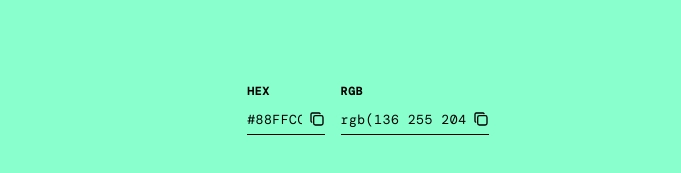
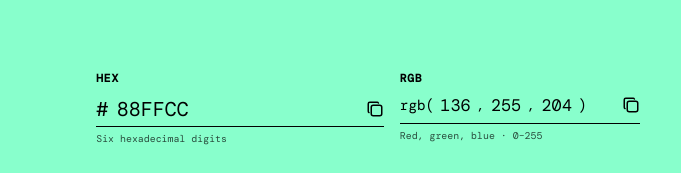
Before and after one commit to codybarr/colors, a SvelteKit app: page / in a window 1280 px wide. Shown: the part 624-797 px from the top of the page, without its empty margins (272-953 px from the left). Built offline with nearby package versions, Linux system fonts and the light colour scheme; a web font is replaced by a local one.

Commit message:
fix: improve input validation

```diff
--- a/src/routes/ColorRepresentations.svelte
+++ b/src/routes/ColorRepresentations.svelte
@@ -6,7 +6,6 @@
 let {
   hex,
   rgb,
-    oklch,
   oninput,
 }: {
   hex: string;
@@ -14,8 +13,12 @@
   oklch: string | null;
   oninput: (value: string) => void;
 } = $props();
-  let hexValue = $derived(hex);
-  let rgbValue = $derived(rgb);
+
+const rgbChannels = $derived(rgb.match(/\d+/g)?.slice(0, 3) ?? ["0", "0", "0"]);
+let hexValue = $derived(hex.slice(1));
+let redValue = $derived(rgbChannels[0]);
+let greenValue = $derived(rgbChannels[1]);
+let blueValue = $derived(rgbChannels[2]);
 let copied = $state<string | null>(null);
 
 function updateColor(value: string) {
@@ -24,13 +27,49 @@
 }
 
 function updateHex(event: Event) {
-    hexValue = (event.currentTarget as HTMLInputElement).value;
-    updateColor(hexValue);
+  hexValue = (event.currentTarget as HTMLInputElement).value
+    .replace(/[^0-9a-f]/gi, "")
+    .slice(0, 6)
+    .toUpperCase();
+  updateColor(`#${hexValue}`);
 }
 
-  function updateRgb(event: Event) {
-    rgbValue = (event.currentTarget as HTMLInputElement).value;
-    updateColor(rgbValue);
+function updateRgbChannel(channel: "red" | "green" | "blue", event: Event) {
+  const value = (event.currentTarget as HTMLInputElement).value;
+  if (!/^\d{0,3}$/.test(value)) return;
+
+  if (channel === "red") redValue = value;
+  if (channel === "green") greenValue = value;
+  if (channel === "blue") blueValue = value;
+
+  const channels = [redValue, greenValue, blueValue];
+  if (
+    channels.every((entry) => /^\d{1,3}$/.test(entry) && Number(entry) <= 255)
+  ) {
+    updateColor(`rgb(${channels.join(" ")})`);
+  }
+}
+
+function resetRgbChannel(channel: "red" | "green" | "blue") {
+  if (
+    channel === "red" &&
+    (!/^\d{1,3}$/.test(redValue) || Number(redValue) > 255)
+  )
+    redValue = rgbChannels[0];
+  if (
+    channel === "green" &&
+    (!/^\d{1,3}$/.test(greenValue) || Number(greenValue) > 255)
+  )
+    greenValue = rgbChannels[1];
+  if (
+    channel === "blue" &&
+    (!/^\d{1,3}$/.test(blueValue) || Number(blueValue) > 255)
+  )
+    blueValue = rgbChannels[2];
+}
+
+function isInvalidChannel(value: string) {
+  return value !== "" && (!/^\d{1,3}$/.test(value) || Number(value) > 255);
 }
 
 async function copyValue(label: string, value: string) {
@@ -50,61 +89,108 @@
   class="mt-10 flex flex-wrap justify-center gap-4 text-[clamp(0.7rem,1.8vw,0.82rem)] leading-[1.6] tracking-[0.04em]"
   aria-label="Color representations"
 >
-  <div class="grid gap-1">
+  <div class="grid min-w-44 gap-1">
     <label
       class="text-[0.7rem] font-bold tracking-[0.08em] uppercase"
       for="hex-color-value">Hex</label
     >
-    <div class="flex items-center border-b border-current">
+    <div class="flex items-center gap-2 border-b border-current py-1">
+      <span aria-hidden="true" class="text-[1.25rem] leading-none">#</span>
       <input
-        class="w-[7ch] min-w-0 rounded-none border-0 bg-transparent py-1 font-inherit text-inherit focus-visible:outline-3 focus-visible:outline-current focus-visible:outline-offset-4"
+        class="min-w-0 flex-1 rounded-none border-0 bg-transparent p-0 font-inherit text-[1.25rem] leading-none tracking-normal uppercase tabular-nums focus-visible:outline-3 focus-visible:outline-current focus-visible:outline-offset-4"
         id="hex-color-value"
         aria-label="Hex color value"
+        aria-describedby="hex-color-help"
+        autocomplete="off"
+        inputmode="text"
+        maxlength="7"
+        pattern="[0-9A-Fa-f]{6}"
         value={hexValue}
         oninput={updateHex}
       />
       <button
-        class="grid cursor-pointer border-0 bg-transparent py-[0.2rem] pr-0 pl-[0.4rem] text-inherit focus-visible:outline-3 focus-visible:outline-current focus-visible:outline-offset-4"
+        class="grid shrink-0 cursor-pointer border-0 bg-transparent p-0 text-inherit focus-visible:outline-3 focus-visible:outline-current focus-visible:outline-offset-4"
         type="button"
         aria-label="Copy hex value"
-        onclick={() => copyValue("Hex", hexValue)}
+        onclick={() => copyValue("Hex", hex)}
       >
         {#if copied === "Hex"}
-          <IconCheck aria-hidden="true" size={16} stroke={2} />
+          <IconCheck aria-hidden="true" size={18} stroke={2} />
         {:else}
-          <IconCopy aria-hidden="true" size={16} stroke={2} />
+          <IconCopy aria-hidden="true" size={18} stroke={2} />
         {/if}
       </button>
     </div>
+    <p
+      class="m-0 text-[0.62rem] tracking-normal opacity-70"
+      id="hex-color-help"
+    >
+      Six hexadecimal digits
+    </p>
   </div>
 
-  <div class="grid gap-1">
-    <label
-      class="text-[0.7rem] font-bold tracking-[0.08em] uppercase"
-      for="rgb-color-value">RGB</label
+  <fieldset class="grid min-w-[15rem] gap-1 border-0 p-0">
+    <legend class="p-0 text-[0.7rem] font-bold tracking-[0.08em] uppercase"
+      >RGB</legend
     >
-    <div class="flex items-center border-b border-current">
+    <div class="flex items-center gap-1.5 border-b border-current py-1">
+      <span aria-hidden="true" class="text-[0.9rem] tracking-normal">rgb(</span>
       <input
-        class="w-[16ch] min-w-0 rounded-none border-0 bg-transparent py-1 font-inherit text-inherit focus-visible:outline-3 focus-visible:outline-current focus-visible:outline-offset-4"
-        id="rgb-color-value"
-        aria-label="RGB color value"
-        value={rgbValue}
-        oninput={updateRgb}
+        class="w-[3ch] min-w-0 rounded-none border-0 bg-transparent p-0 text-center font-inherit text-[1.05rem] leading-none tracking-normal tabular-nums focus-visible:outline-3 focus-visible:outline-current focus-visible:outline-offset-4"
+        id="rgb-red-value"
+        aria-label="Red channel"
+        aria-invalid={isInvalidChannel(redValue)}
+        autocomplete="off"
+        inputmode="numeric"
+        maxlength="3"
+        value={redValue}
+        oninput={(event) => updateRgbChannel("red", event)}
+        onblur={() => resetRgbChannel("red")}
       />
+      <span aria-hidden="true">,</span>
+      <input
+        class="w-[3ch] min-w-0 rounded-none border-0 bg-transparent p-0 text-center font-inherit text-[1.05rem] leading-none tracking-normal tabular-nums focus-visible:outline-3 focus-visible:outline-current focus-visible:outline-offset-4"
+        id="rgb-green-value"
+        aria-label="Green channel"
+        aria-invalid={isInvalidChannel(greenValue)}
+        autocomplete="off"
+        inputmode="numeric"
+        maxlength="3"
+        value={greenValue}
+        oninput={(event) => updateRgbChannel("green", event)}
+        onblur={() => resetRgbChannel("green")}
+      />
+      <span aria-hidden="true">,</span>
+      <input
+        class="w-[3ch] min-w-0 rounded-none border-0 bg-transparent p-0 text-center font-inherit text-[1.05rem] leading-none tracking-normal tabular-nums focus-visible:outline-3 focus-visible:outline-current focus-visible:outline-offset-4"
+        id="rgb-blue-value"
+        aria-label="Blue channel"
+        aria-invalid={isInvalidChannel(blueValue)}
+        autocomplete="off"
+        inputmode="numeric"
+        maxlength="3"
+        value={blueValue}
+        oninput={(event) => updateRgbChannel("blue", event)}
+        onblur={() => resetRgbChannel("blue")}
+      />
+      <span aria-hidden="true" class="text-[0.9rem] tracking-normal">)</span>
       <button
-        class="grid cursor-pointer border-0 bg-transparent py-[0.2rem] pr-0 pl-[0.4rem] text-inherit focus-visible:outline-3 focus-visible:outline-current focus-visible:outline-offset-4"
+        class="ml-auto grid shrink-0 cursor-pointer border-0 bg-transparent p-0 text-inherit focus-visible:outline-3 focus-visible:outline-current focus-visible:outline-offset-4"
         type="button"
         aria-label="Copy RGB value"
-        onclick={() => copyValue("RGB", rgbValue)}
+        onclick={() => copyValue("RGB", rgb)}
       >
         {#if copied === "RGB"}
-          <IconCheck aria-hidden="true" size={16} stroke={2} />
+          <IconCheck aria-hidden="true" size={18} stroke={2} />
         {:else}
-          <IconCopy aria-hidden="true" size={16} stroke={2} />
+          <IconCopy aria-hidden="true" size={18} stroke={2} />
         {/if}
       </button>
     </div>
-  </div>
+    <p class="m-0 text-[0.62rem] tracking-normal opacity-70">
+      Red, green, blue · 0–255
+    </p>
+  </fieldset>
 </section>
 
 <p class="sr-only" aria-atomic="true" aria-live="polite">
--- a/tests/color-identification.e2e.ts
+++ b/tests/color-identification.e2e.ts
@@ -5,7 +5,7 @@ test("selects a random named color on load", async ({ page }) => {
   await expect(page.locator('main[data-hydrated="true"]')).toBeVisible();
 
   const selectedHex = await page.getByLabel("Hex color value").inputValue();
-  expect(selectedHex).toMatch(/^#[0-9A-F]{6}$/);
+  expect(selectedHex).toMatch(/^[0-9A-F]{6}$/);
   await expect(page.locator("main")).toHaveCSS("background-image", "none");
 });
 
@@ -14,32 +14,48 @@ test("updates the selected color representations from the native picker", async
 }) => {
   await page.goto("/");
   await expect(page.locator('main[data-hydrated="true"]')).toBeVisible();
-  await page.getByLabel("Hex color value").fill("#ff0000");
+  await page.getByLabel("Hex color value").fill("ff0000");
 
-  await expect(page.getByLabel("Hex color value")).toHaveValue("#FF0000");
-  await expect(page.getByLabel("RGB color value")).toHaveValue("rgb(255 0 0)");
+  await expect(page.getByLabel("Hex color value")).toHaveValue("FF0000");
+  await expect(page.getByLabel("Red channel")).toHaveValue("255");
+  await expect(page.getByLabel("Green channel")).toHaveValue("0");
+  await expect(page.getByLabel("Blue channel")).toHaveValue("0");
   await expect(page.locator("main")).toHaveCSS(
     "background-color",
     "rgb(255, 0, 0)",
   );
 });
 
-test("updates the selected color and match from RGB and OKLCH representation inputs", async ({
+test("updates the selected color from validated RGB channels", async ({
   page,
 }) => {
   await page.goto("/");
-  const rgb = page.getByLabel("RGB color value");
-  await rgb.fill("rgb(36 100 235)");
+  await page.getByLabel("Red channel").fill("36");
+  await page.getByLabel("Green channel").fill("100");
+  await page.getByLabel("Blue channel").fill("235");
 
-  await expect(page.getByLabel("Hex color value")).toHaveValue("#2464EB");
-  await expect(rgb).toHaveValue("rgb(36 100 235)");
+  await expect(page.getByLabel("Hex color value")).toHaveValue("2464EB");
   await expect(page.locator("main")).toHaveCSS(
     "background-image",
     /linear-gradient\(/,
   );
+});
 
-  await page.getByLabel("OKLCH color value").fill("oklch(62.8% 0.2577 29.23)");
-  await expect(page.getByLabel("Hex color value")).toHaveValue("#FF0000");
+test("keeps the hex prefix fixed and rejects out-of-range RGB channels", async ({
+  page,
+}) => {
+  await page.goto("/");
+  const hex = page.getByLabel("Hex color value");
+  await hex.fill("#ff0000z");
+  await expect(hex).toHaveValue("FF0000");
+
+  const red = page.getByLabel("Red channel");
+  const priorHex = await hex.inputValue();
+  await red.fill("256");
+  await expect(red).toHaveAttribute("aria-invalid", "true");
+  await expect(hex).toHaveValue(priorHex);
+  await red.blur();
+  await expect(red).toHaveAttribute("aria-invalid", "false");
 });
 
 test("copies a color representation", async ({ page }) => {
@@ -54,13 +70,13 @@ test("copies a color representation", async ({ page }) => {
   );
   await expect(
     page.evaluate(() => navigator.clipboard.readText()),
-  ).resolves.toBe(selectedHex);
+  ).resolves.toBe(`#${selectedHex}`);
 });
 
 test("uses a black foreground for a light selected color", async ({ page }) => {
   await page.goto("/");
   const selectedColorValue = page.getByLabel("Hex color value");
-  await selectedColorValue.fill("#FFFFFF");
+  await selectedColorValue.fill("FFFFFF");
 
   await expect(page.locator("main")).toHaveCSS("color", "rgb(0, 0, 0)");
   await expect(page.getByLabel("Hex color value")).toHaveCSS(
@@ -68,7 +84,7 @@ test("uses a black foreground for a light selected color", async ({ page }) => {
     "rgb(0, 0, 0)",
   );
 
-  await selectedColorValue.fill("#000000");
+  await selectedColorValue.fill("000000");
   await expect(page.locator("main")).toHaveCSS("color", "rgb(255, 255, 255)");
   await expect(page.getByLabel("Hex color value")).toHaveCSS(
     "color",
@@ -87,7 +103,7 @@ test("switches the selected color to the named-color match and announces it", as
   ).toBeFocused();
 
   await page.getByRole("button", { name: "Switch to match" }).press("Enter");
-  await expect(page.getByLabel("Hex color value")).toHaveValue("#0066EE");
+  await expect(page.getByLabel("Hex color value")).toHaveValue("0066EE");
   await expect(
     page.getByText("Named-color match", { exact: true }),
   ).toBeVisible();
```
Lines whose indentation alone changed are shown as unchanged.
